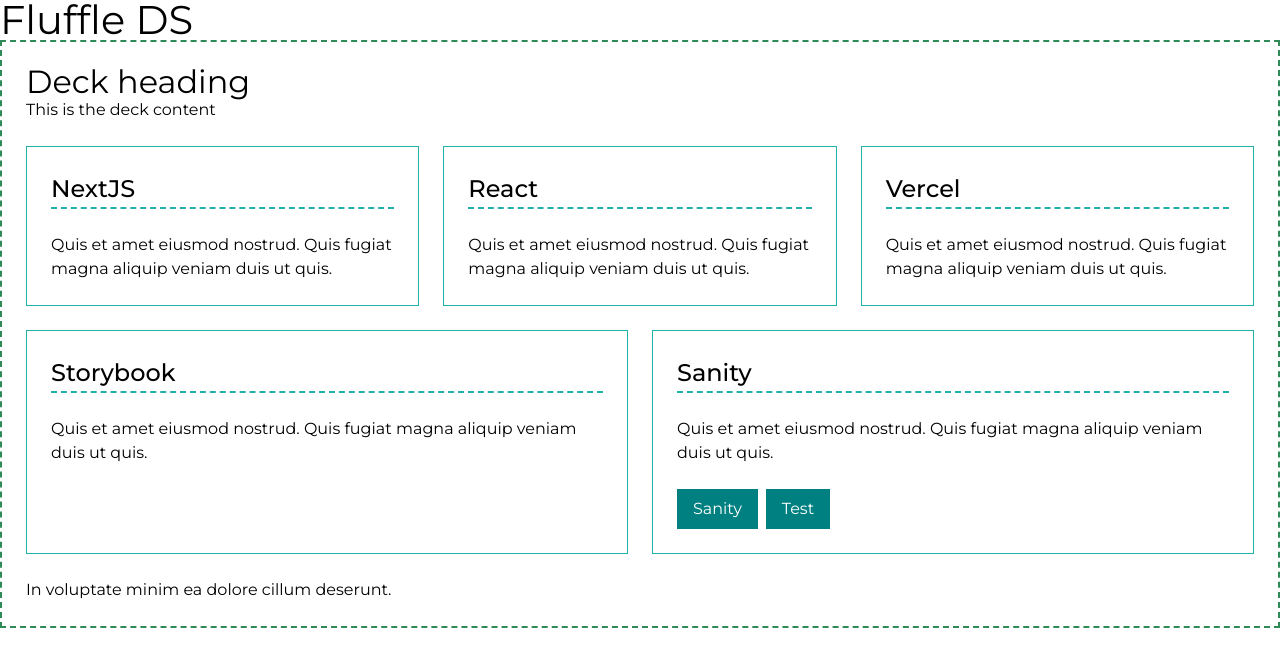
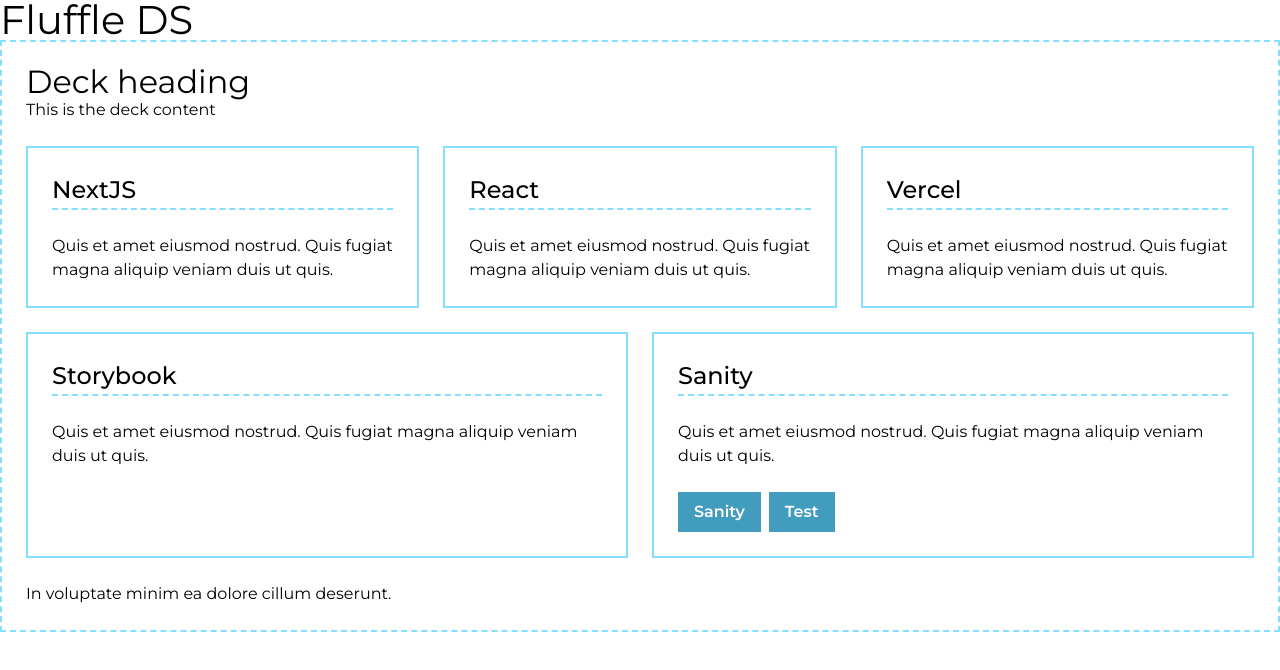
Before and after one commit to pixelrabbit/fluffle, a Next.js app: page / in a window 1280 px wide. Shown: the top 670 px of the page. Built offline with nearby package versions, Linux system fonts and the light colour scheme.

Commit message:
storybook auto-build controls from react

```diff
--- a/app/globals.scss
+++ b/app/globals.scss
@@ -6,6 +6,11 @@
   --spacer-sm: 16px;
   --spacer-md: 24px;
   --spacer-lg: 32px;
+  --color-background: #104a62;
+  --color-border: #83deff;
+  --color-interactive: #419cbd;
+  --color-accent: #ffe6a4;
+
   --foreground-rgb: 0, 0, 0;
   --background-start-rgb: 214, 219, 220;
   --background-end-rgb: 255, 255, 255;
--- a/components/button/button.module.scss
+++ b/components/button/button.module.scss
@@ -1,7 +1,8 @@
 .button {
     position: relative;
-    background-color: teal;
+    background-color: var(--color-interactive);
     color: white;
+    font-weight: 600;
     padding: var(--spacer-xs) var(--spacer-sm);
     text-decoration: none;
 
--- a/components/button/button.tsx
+++ b/components/button/button.tsx
@@ -2,9 +2,11 @@
 import styles from "./button.module.scss";
 import { clsx } from 'clsx';
 
-export default function Button({
+// https://storybook.js.org/addons/storybook-addon-react-docgen
+// must use named export fuction and default for storybook to auto-generate controls
+export function Button({
     type = "primary",
-    href,
+    href = "#",
     text
 }: {
     type?: "primary"|"secondary",
@@ -18,3 +20,4 @@
         )}><span>{text}</span></Link>
     );
 }
+export default Button;
--- a/components/card/card.module.css
+++ b/components/card/card.module.css
@@ -3,11 +3,11 @@
     display: flex;
     flex-direction: column;
     row-gap: var(--spacer-md);
-    border: 1px solid lightseagreen;
+    border: 2px solid var(--color-border);
     padding: var(--spacer-md);
 }
 .header {
-    border-bottom: 2px dashed lightseagreen;
+    border-bottom: 2px dashed var(--color-border);
 }
 .main {
 }
--- a/components/deck/deck.module.css
+++ b/components/deck/deck.module.css
@@ -1,5 +1,5 @@
 .deck {
-    border: 2px dashed seagreen;
+    border: 2px dashed var(--color-border);
     padding: var(--spacer-md);
     display: flex;
     flex-direction: column;
```
Also changed, not shown: 1 other file (tests, documents, lock files or other folders).
